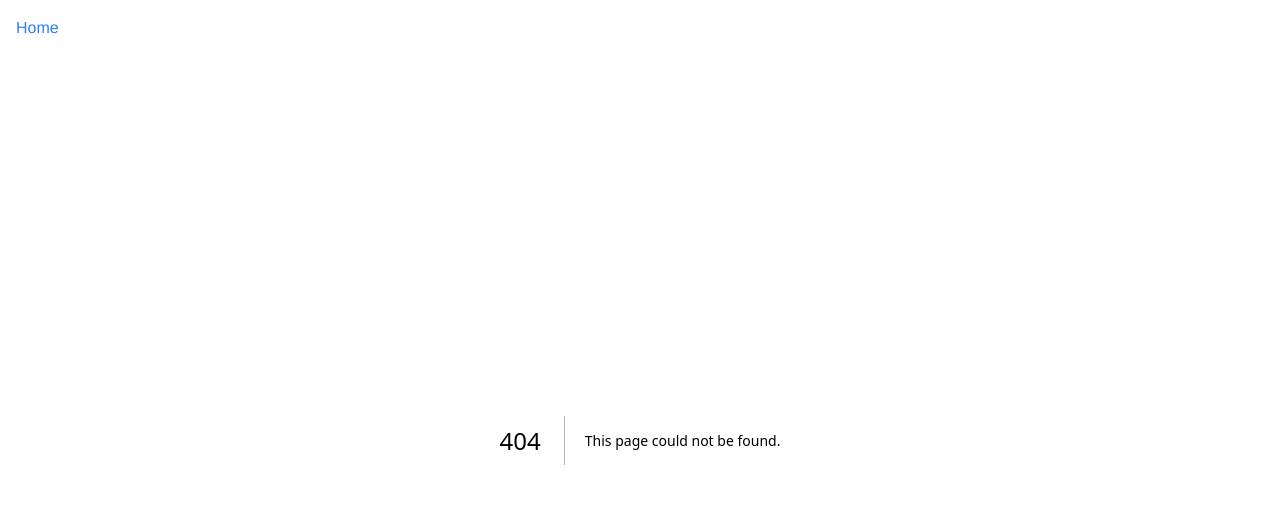
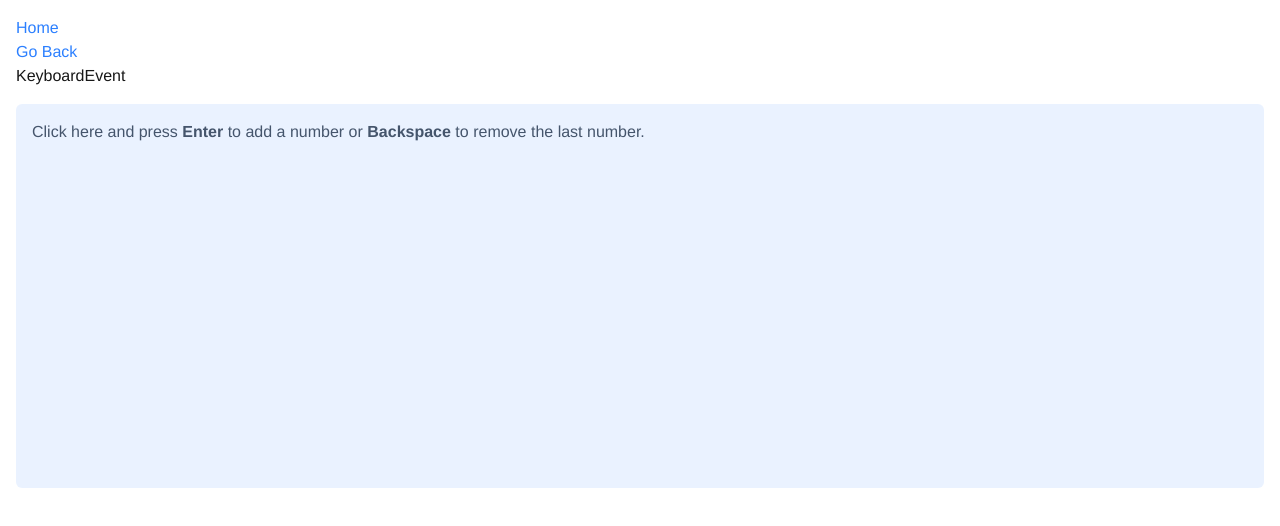
Before and after one commit to emanuelefavero/react-typescript, a Next.js app: page /events/keyboard-event in a window 1280 px wide. Before the commit this address had no page. Shown: the top 526 px of the page. Built offline with nearby package versions, Linux system fonts and the light colour scheme.

Commit message:
feat: /events/keyboard-event

```diff
--- /dev/null
+++ b/src/app/events/keyboard-event/page.tsx
@@ -0,0 +1,45 @@
+'use client'
+
+import { type KeyboardEvent, useState } from 'react'
+
+export default function Page() {
+  const [numbers, setNumbers] = useState<number[]>([])
+
+  const handleKeyPress = (event: KeyboardEvent<HTMLElement>) => {
+    if (event.key === 'Enter') {
+      setNumbers((prevNumbers) => {
+        const newNumber = prevNumbers.length + 1
+        return [...prevNumbers, newNumber]
+      })
+    } else if (event.key === 'Backspace') {
+      setNumbers((prevNumbers) => {
+        const newNumbers = [...prevNumbers]
+        newNumbers.pop()
+        return newNumbers
+      })
+    } else return
+  }
+
+  return (
+    <>
+      <h1>KeyboardEvent</h1>
+
+      <div
+        onKeyDown={handleKeyPress}
+        tabIndex={0}
+        className='w-full min-h-96 bg-blue-500/10 rounded-md p-4 outline-none focus:border-2 focus:border-blue-500/20 mt-4'
+      >
+        <p className='text-slate-600 dark:text-slate-400'>
+          Click here and press <strong>Enter</strong> to add a number or{' '}
+          <strong>Backspace</strong> to remove the last number.
+        </p>
+
+        {numbers.map((number, index) => (
+          <div key={index}>
+            <p>{number}</p>
+          </div>
+        ))}
+      </div>
+    </>
+  )
+}
--- a/src/app/events/page.tsx
+++ b/src/app/events/page.tsx
@@ -15,6 +15,9 @@ export default function Page() {
         <li>
           <Link href='/events/mouse-event'>MouseEvent</Link>
         </li>
+        <li>
+          <Link href='/events/keyboard-event'>KeyboardEvent</Link>
+        </li>
       </ul>
     </>
   )
```
